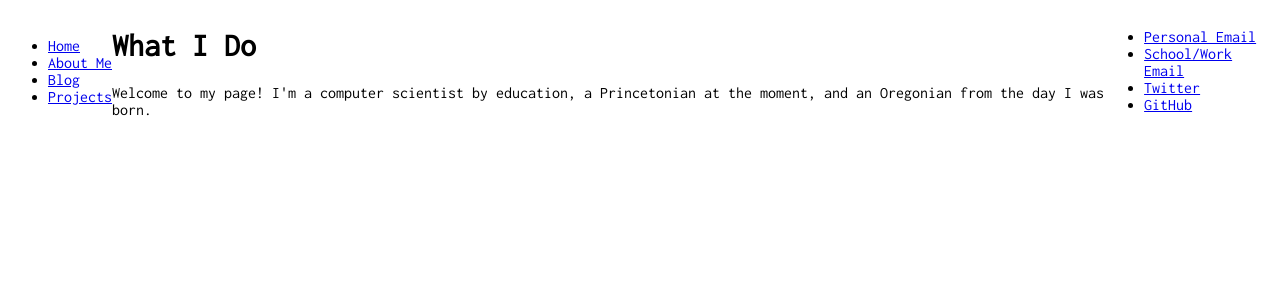
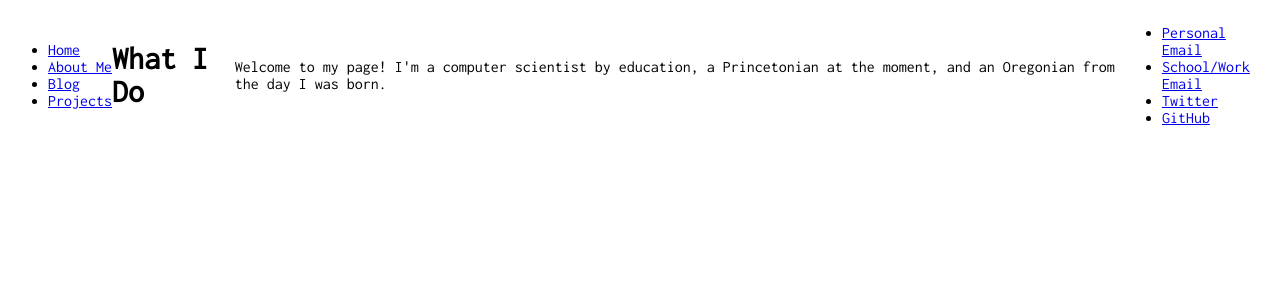
Before and after one commit to justintranjt/justintranjt.github.io, a Jekyll site: the page built from index.html, in a window 1280 px wide. Shown: the top 300 px of the page. Built offline with Jekyll 4.4.1, drawn with Linux system fonts in a browser that asks for light colours.

Commit message:
Update mainstyle.css

```diff
--- a/css/mainstyle.css
+++ b/css/mainstyle.css
@@ -7,7 +7,7 @@
     font-family: 'Inconsolata';
 }
 
-body {
+body, div {
     display: flex;
     align-items: center;
     justify-content: space-around;
```
